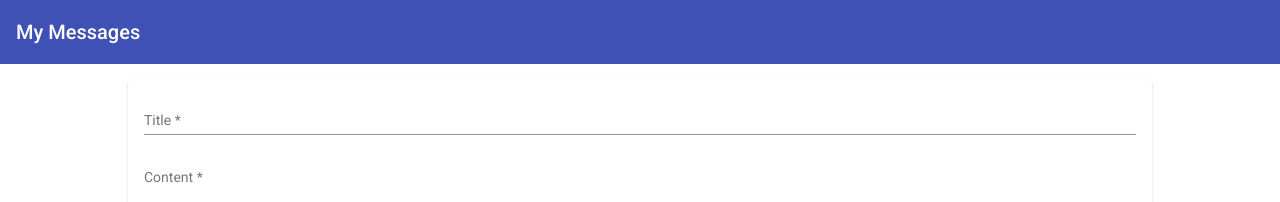
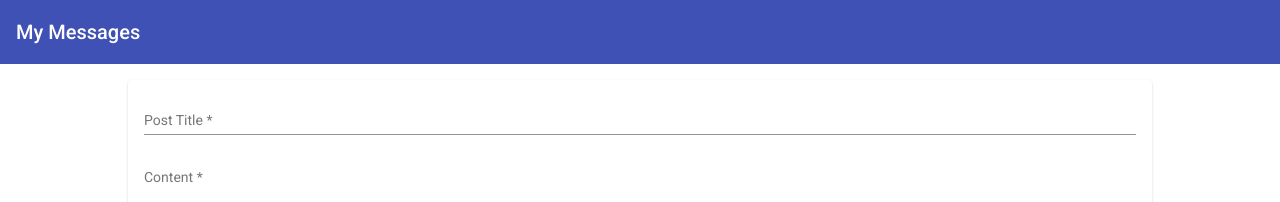
Before and after one commit to akhileshgowda7/MEAN, an Angular app in the folder MEAN-Project/: page / in a window 1280 px wide. Shown: the top 202 px of the page. Built offline with nearby package versions, Linux system fonts and the light colour scheme.

Commit message:
Changed PlaceHolder

```diff
--- a/MEAN-Project/src/app/posts/post-create/post-create.component.html
+++ b/MEAN-Project/src/app/posts/post-create/post-create.component.html
@@ -6,7 +6,7 @@
         type="text"
         name="title"
         ngModel
-        placeholder="Title"
+        placeholder="Post Title"
         required
         minlength="3"
         #title="ngModel"
@@ -17,7 +17,7 @@
       <textarea
         matInput
         rows="6"
-        name="content"
+        name="Post content"
         ngModel
         placeholder="Content"
         required
```
